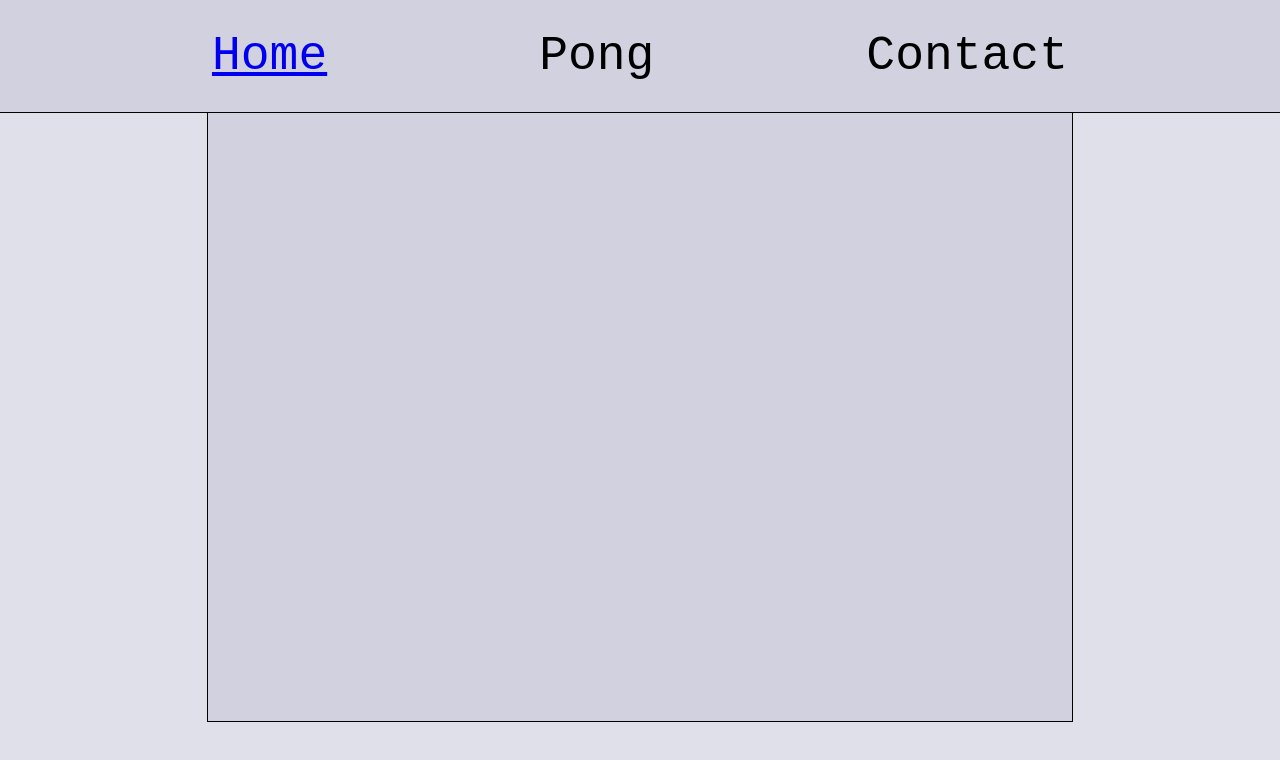
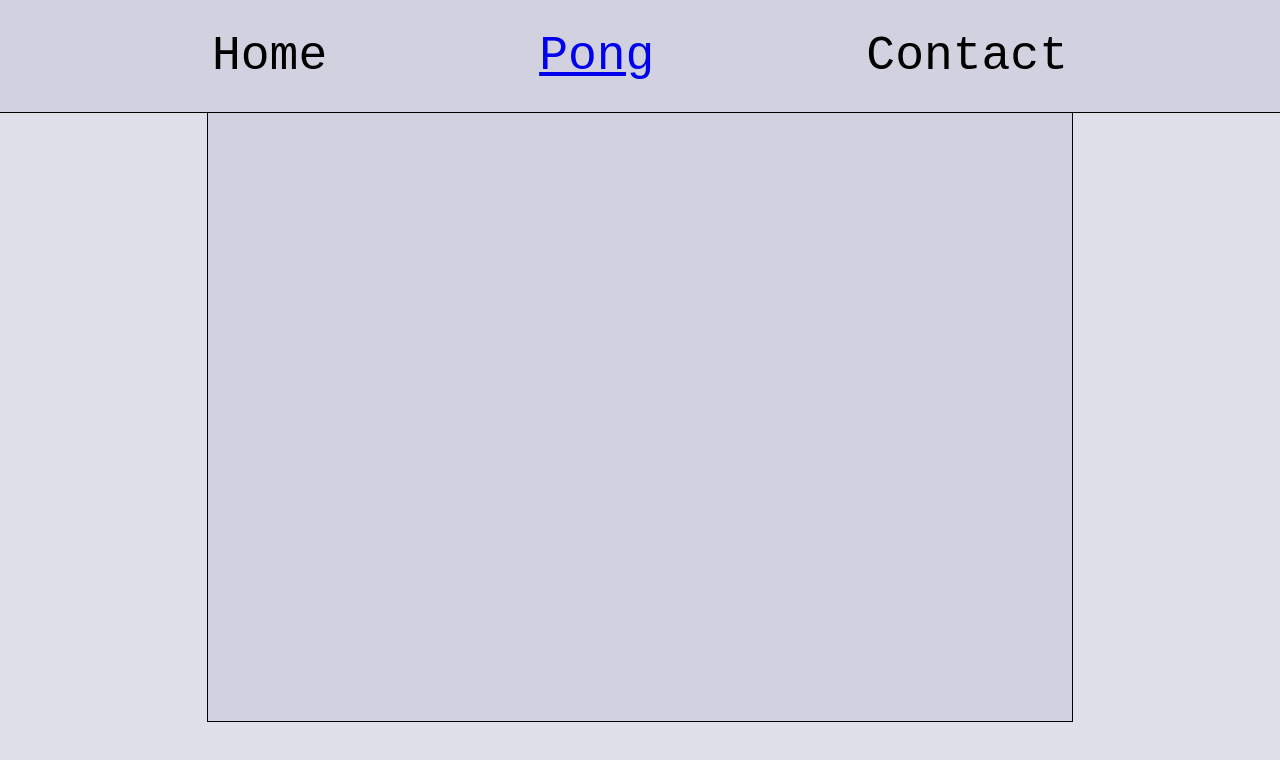
Before and after one commit to EmilSkjetne/Praksis-2021, a plain HTML site: page Praksis Hjemmeside/pong.html in a window 1280 px wide. Drawn offline with Linux system fonts and the light colour scheme.

Commit message:
Endret på noen linker så dokumentene samsvarer

```diff
--- a/Praksis Hjemmeside/pong.html
+++ b/Praksis Hjemmeside/pong.html
@@ -1,7 +1,7 @@
 <!DOCTYPE html>
 <html>
     <head>
-        <link rel="stylesheet" href="style.css">
+        <link rel="stylesheet" href="stylePong.css">
         <script src="JavaScript.js"></script>
 
         <meta charset="UTF-8">
```
Also changed, not shown: Praksis Hjemmeside/home.html (+1 -1 lines).
